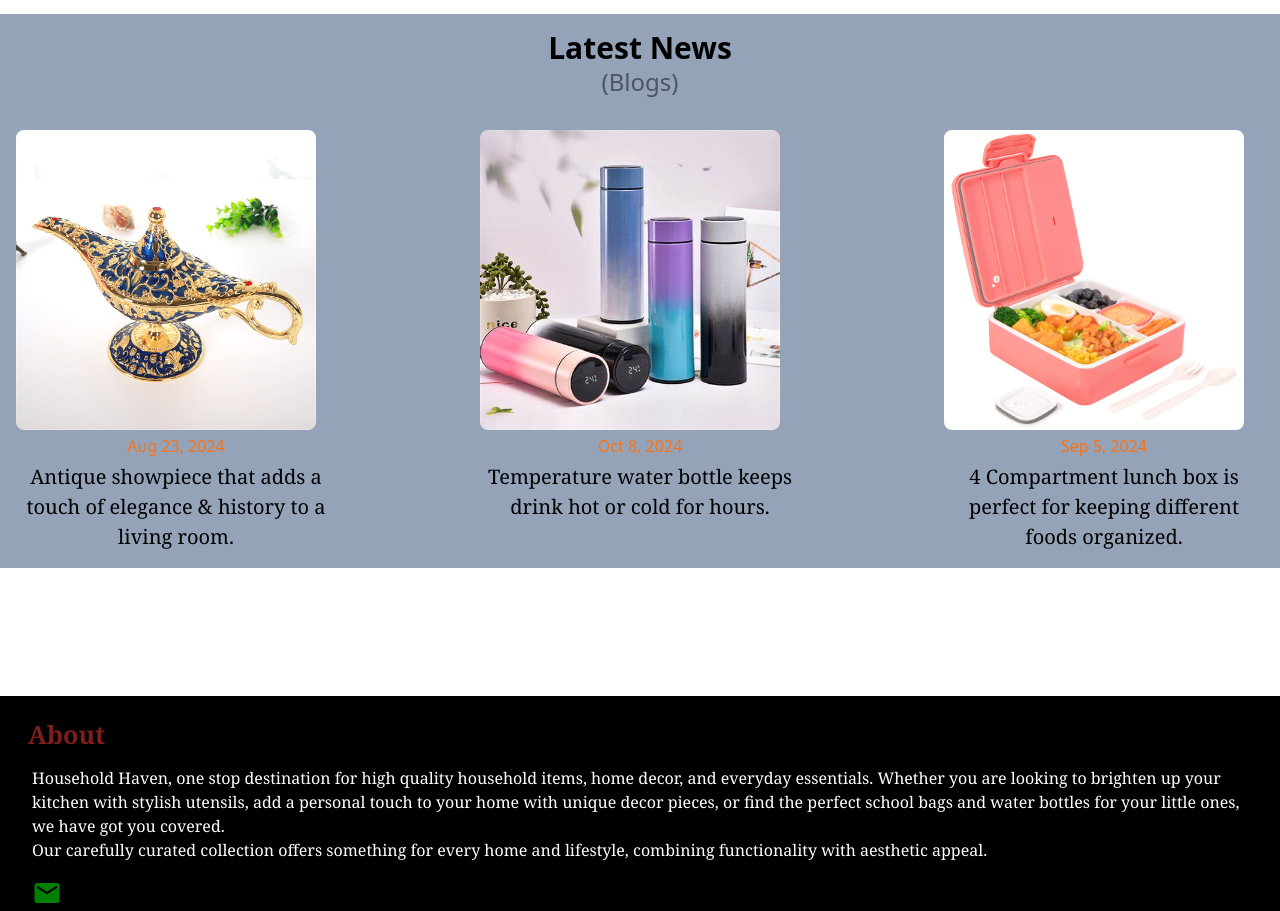
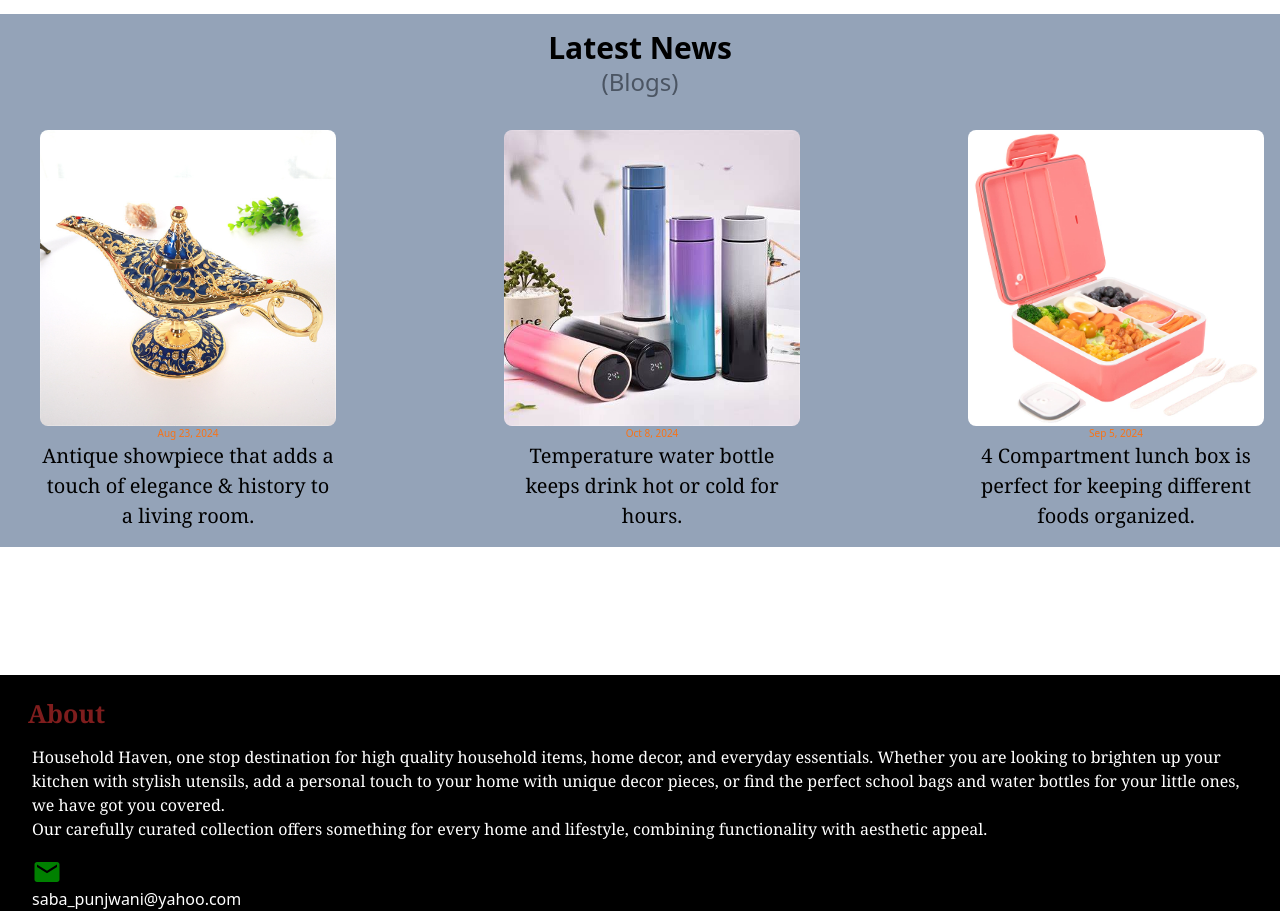
Before and after one commit to SabaZain/household-ecommercewebsite, a Next.js app: page / in a window 1280 px wide. Shown: the part 2620-3531 px from the top of the page. Built offline with nearby package versions, Linux system fonts and the light colour scheme.

Commit message:
Update BlogCard.tsx

```diff
--- a/src/components/BlogCard.tsx
+++ b/src/components/BlogCard.tsx
@@ -9,15 +9,15 @@ interface propsType {
 
 const BlogCard = ({img, title, date}: propsType) => {
   return (
-    <div className='space-y-1'>
+    <div className='pl-6'>
       <Image
        className='rounded-lg hover:scale-105 transition-transform'
        src={img}
        alt="post"
-       width={300}
-       height={300}
+       width={400}
+       height={400}
        />
-       <div className='text-orange-500 text-center font-medium'>
+       <div className='text-orange-500 text-[10px] text-center font-medium'>
        <span>{date}</span>
        </div>
        <h3 className='font-thin font-serif text-center text-[20px] hover:text-orange-600'>{title}</h3>
```
